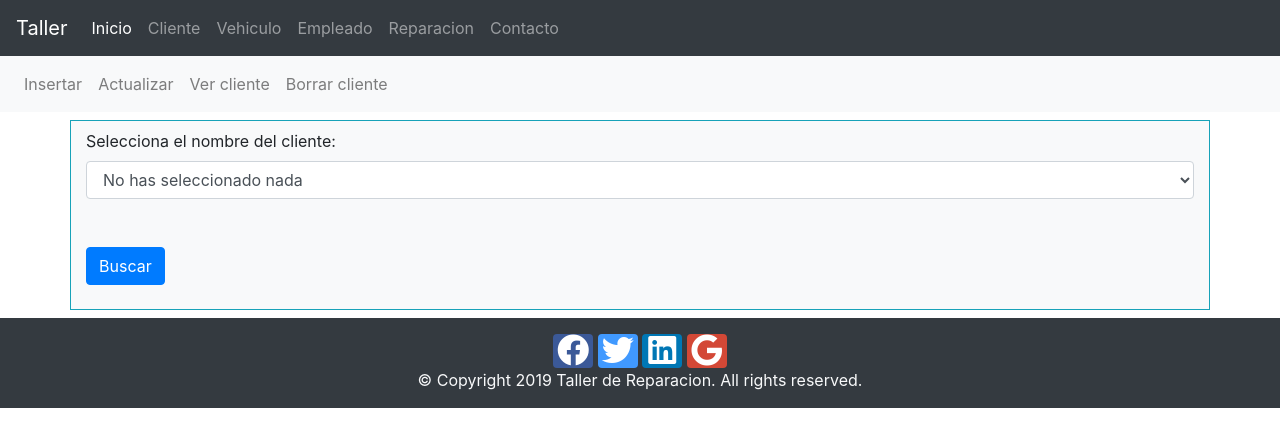
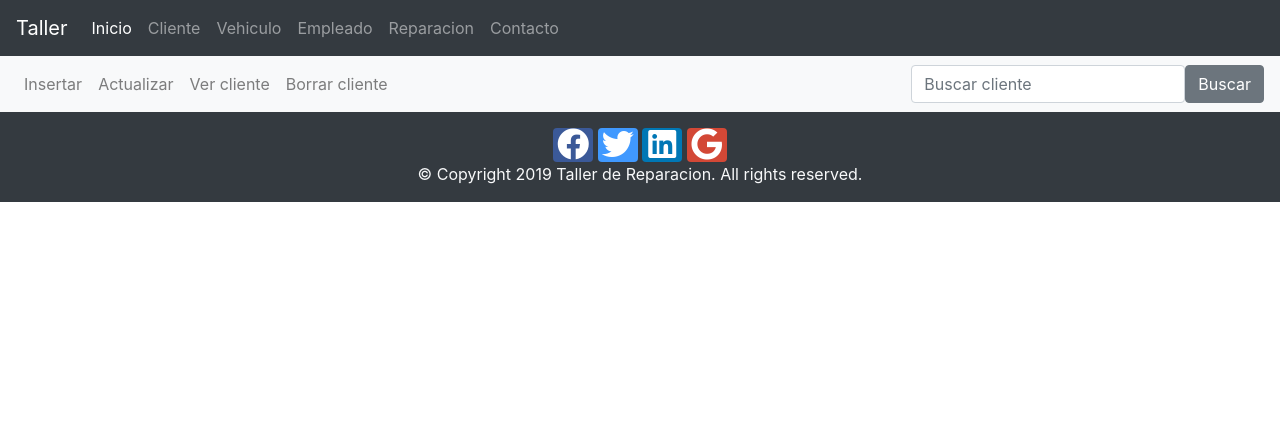
Before and after one commit to MaruanBO/tallerMec, a PHP site: page /ejer/cliente/verClient.php in a window 1280 px wide. Shown: the top 447 px of the page. Run offline with PHP 8.4, Linux system fonts and the light colour scheme; data that the repository does not hold is empty; some libraries are stand-ins or nearby versions.

Commit message:
usuarios.sql,insertClient,verClient,menuclient
+ He añadido el buscador dentro de menuClient.php.
+ Buscador en menuClient.php
+ Nueva tabla para crear usuarios : usuarios.sql
+ Muestra todos los clientes y ofrece el buscador en la parte del menu

NO FINAL VERSIÓN

```diff
--- a/proyect/cliente/menuCliente.php
+++ b/proyect/cliente/menuCliente.php
@@ -8,11 +8,17 @@
         <a class="nav-link" href="../cliente/ShowClientUp.php">Actualizar</a>
       </li>
       <li class="nav-item">
-        <a class="nav-link" href="../cliente/verClient.php">Ver cliente</a>
+        <a class="nav-link" href="../cliente/tableClient.php">Ver cliente</a>
       </li>
       <li class="nav-item">
         <a class="nav-link" href="../cliente/delClient.php">Borrar cliente</a>
       </li>
     </ul>
   </div>
+      <form method='post' action='verClient.php'>
+        <div class='input-group-append'>
+          <input name='nombre' class='form-control' placeholder="Buscar cliente" required  title='e.g Pepe Gonzales Morales' pattern='[a-zA-ZñÑáéíóúÁÉÍÓÚüÜ]{2,25}[ ]{1}[a-zA-ZñÑáéíóúÁÉÍÓÚüÜ ]{2,25}' type='text' aria-label='Search'>
+          <button class='btn btn-secondary' type='submit'>Buscar</button>
+        </div>
+      </form>
 </nav>
--- a/proyect/cliente/verClient.php
+++ b/proyect/cliente/verClient.php
@@ -38,32 +38,59 @@
                 parent::__construct();
             }
 
-            public function showClientes() {
 
-            $result = $this->connection->prepare('SELECT nombre FROM clientes');
+           public function searchClient($nombre) {
 
-            $result->execute();
+                $name = $this->connection->prepare('SELECT * FROM clientes where nombre =?');
 
-                echo '<div class="container border border-info mt-2 mb-2 bg-light">';
-                echo '<form method="post" action="tableClient.php">';
-                echo '<div class="form-group mb-2 pt-2">';
-                echo '<label for="select">Selecciona el nombre del cliente:</label><br>';
-                echo '<select name="cliente" id="select" class="form-control">';
-                echo '<option selected>No has seleccionado nada</option>';
-                while($row = $result->fetch(PDO::FETCH_ASSOC)) {
-                echo '<option>'.$row['nombre'].'</option>';
+                $name->bindParam('1', $nombre);
+
+
+                $name->execute();
+
+
+                if($name->fetch() == 0){
+                    $fail[] = '
+                    <div class="alert alert-danger mt-2" role="alert">
+                        El nombre introducido no existe en la base de datos!
+                    </div>';
                 }
-                echo '</select></div><br>';
-                echo '<input type="submit" name="submit" class="btn btn-primary mt-3" value="Buscar"><br><br>';
-                echo '</div>';
-                echo '</form>';
-                echo '</div>';
 
+                    if(isset($fail)){
+                        foreach ($fail as $exec){
+                          echo "$exec";
+                        }
+                    }
+
+                if (empty($fail)){
+
+                    $result = $this->connection->prepare('SELECT * FROM clientes where nombre=?');
+                    $result->bindParam('1',$nombre);
+                    $result->execute();
+                   echo '<table class="table table-hover">
+                   <tr>
+                    <th>Nombre</th>
+                    <th>DNI</th>
+                    <th>Teléfono</th>
+                    <th>Acciones</th>
+                   </tr>';
+                    while($row = $result->fetch(PDO::FETCH_ASSOC)) {
+                        echo "<tr>";
+                        echo "<td>".$row["nombre"]."</td>";
+                        echo "<td>".$row["dni"]."</td>";
+                        echo "<td>".$row["telefono"]."</td>";
+                        echo "<td><form method='post' class='mr-5' action='verRepar.php'><button type='submit' class='btn btn-primary w-50 pr-3' name='verFactura' value='".$row["dni"]."'>Facturas</button></form></td>";
+                    }
+                    echo '</tr>';
+                    echo '</table>';
+                }
             }
         }
 
+        if($_POST){
         $user = new clientesShow();
-        $user->showClientes();
+        $user->searchClient($_POST['nombre']);
+        }
 
     ?>
 
```
